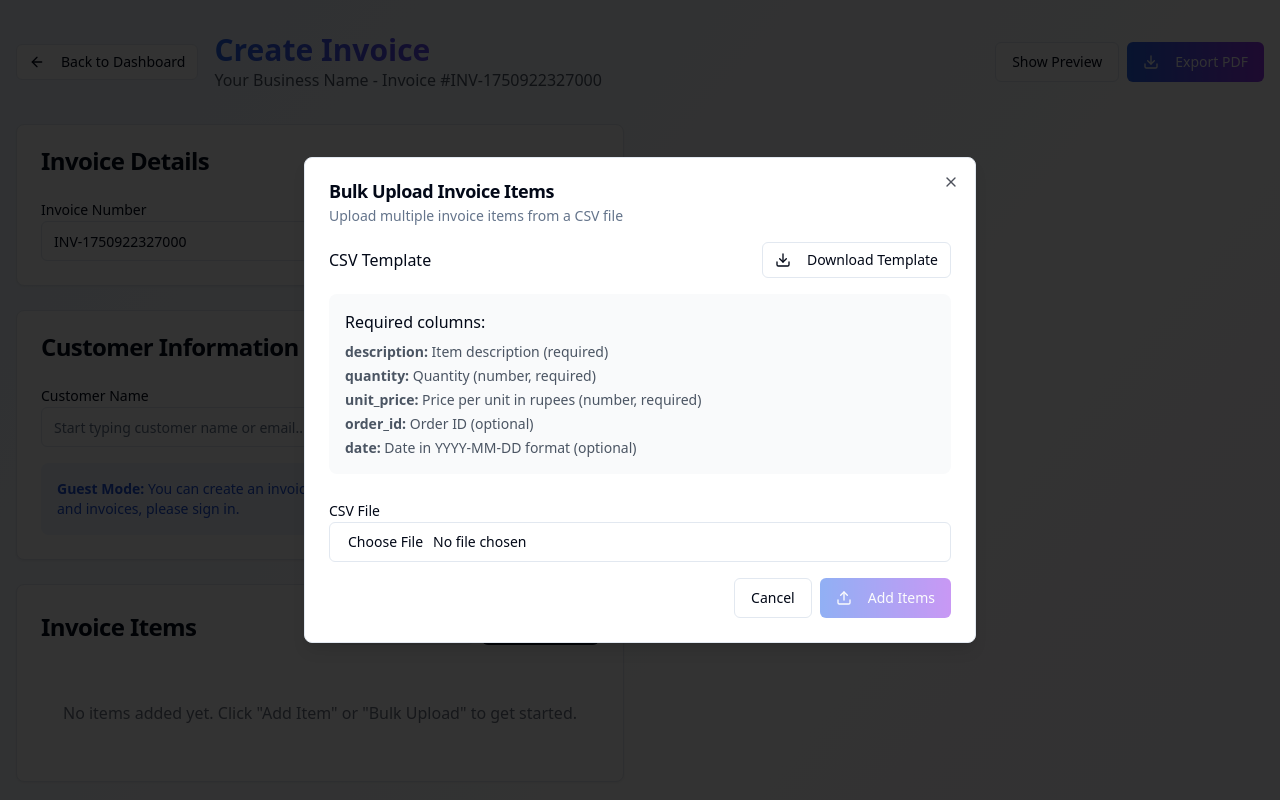
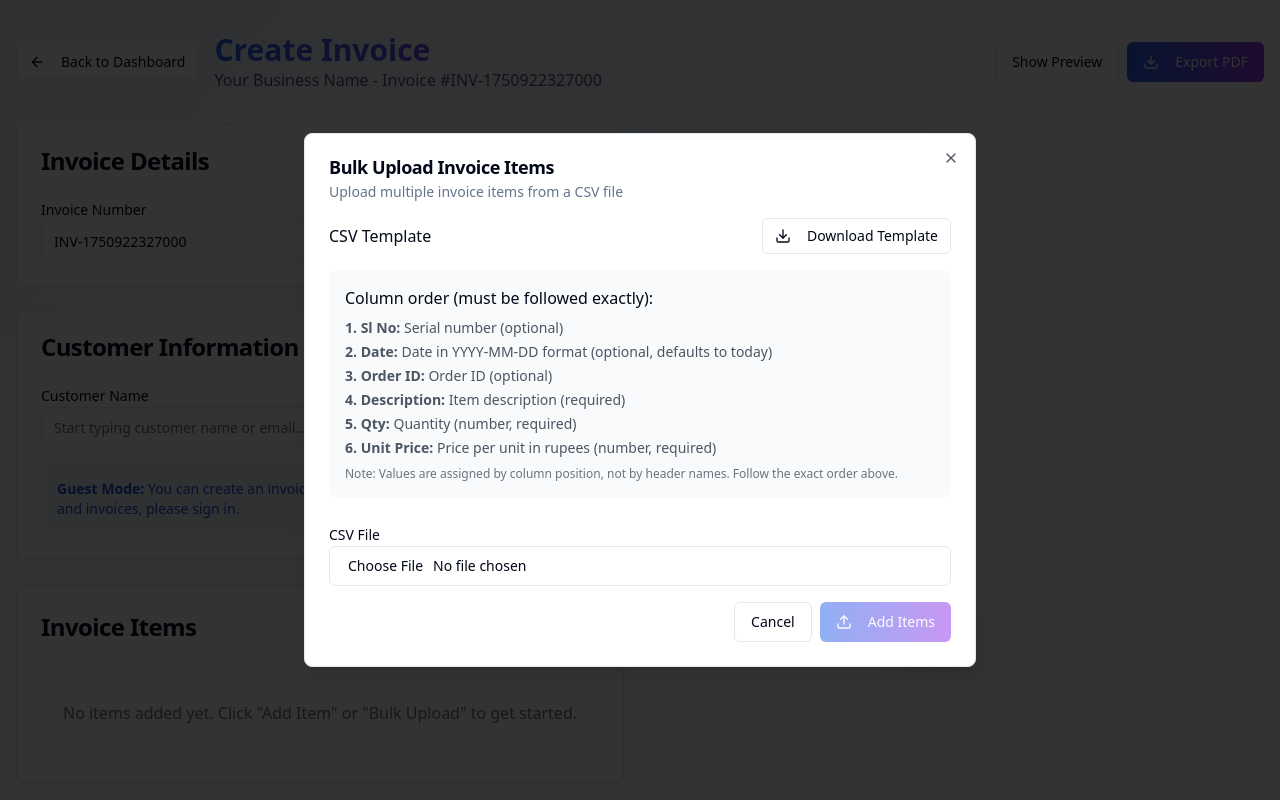
Before and after one commit to bonison01/invoice, a React (Vite) app: page /invoices in a window 1280 px wide. Both pictures are taken after a click on the button "Bulk Upload". Shown: the top 800 px of the page. Built offline with nearby package versions, Linux system fonts and the light colour scheme.

Commit message:
Fix: Update bulk upload template
Updated the bulk upload template in BulkUploadDialog.tsx to include the following columns in order: Sl No, Date, Order ID, Description, Qty, Unit Price.

```diff
--- a/src/components/BulkUploadDialog.tsx
+++ b/src/components/BulkUploadDialog.tsx
@@ -35,14 +35,10 @@ const BulkUploadDialog = ({ open, onOpenChange, onItemsAdd }: BulkUploadDialogPr
 
   const parseCSV = (csvText: string): InvoiceItem[] => {
     const lines = csvText.split('\n');
-    const headers = lines[0].split(',').map(h => h.trim());
+    const headers = lines[0].split(',').map(h => h.trim().toLowerCase());
 
-    const requiredHeaders = ['description', 'quantity', 'unit_price'];
-    const missingHeaders = requiredHeaders.filter(h => !headers.includes(h));
-
-    if (missingHeaders.length > 0) {
-      throw new Error(`Missing required columns: ${missingHeaders.join(', ')}`);
-    }
+    // Expected column order: sl_no, date, order_id, description, quantity, unit_price
+    const expectedHeaders = ['sl_no', 'date', 'order_id', 'description', 'quantity', 'unit_price'];
 
     const items: InvoiceItem[] = [];
     for (let i = 1; i < lines.length; i++) {
@@ -50,25 +46,25 @@ const BulkUploadDialog = ({ open, onOpenChange, onItemsAdd }: BulkUploadDialogPr
       if (!line) continue;
 
       const values = line.split(',').map(v => v.trim());
-      const item: any = {};
 
-      headers.forEach((header, index) => {
-        item[header] = values[index] || '';
-      });
+      // Map values by position, not by header names
+      const slNo = values[0] || '';
+      const date = values[1] || new Date().toISOString().split('T')[0];
+      const orderId = values[2] || '';
+      const description = values[3] || '';
+      const quantity = parseInt(values[4]) || 1;
+      const unitPrice = parseFloat(values[5]) || 0;
 
-      // Validate and convert data types
-      if (!item.description) {
+      // Validate required fields
+      if (!description) {
         throw new Error(`Row ${i + 1}: Description is required`);
       }
 
-      const quantity = parseInt(item.quantity) || 1;
-      const unitPrice = parseFloat(item.unit_price) || 0;
-
       items.push({
         id: `bulk-${Date.now()}-${i}`,
-        date: item.date || new Date().toISOString().split('T')[0],
-        orderId: item.order_id || '',
-        description: item.description,
+        date,
+        orderId,
+        description,
         quantity,
         unitPrice,
         amount: quantity * unitPrice,
@@ -105,10 +101,10 @@ const BulkUploadDialog = ({ open, onOpenChange, onItemsAdd }: BulkUploadDialogPr
   };
 
   const downloadTemplate = () => {
-    const template = `description,quantity,unit_price,order_id,date
-Website Development,1,75000.00,ORD-001,2024-01-01
-Logo Design,2,12500.00,ORD-002,2024-01-02
-Consulting Services,4,7500.00,ORD-003,2024-01-03`;
+    const template = `Sl No,Date,Order ID,Description,Qty,Unit Price
+1,2024-01-01,ORD-001,Website Development,1,75000
+2,2024-01-02,ORD-002,Logo Design,2,12500
+3,2024-01-03,ORD-003,Consulting Services,4,7500`;
 
     const blob = new Blob([template], { type: 'text/csv' });
     const url = URL.createObjectURL(blob);
@@ -140,14 +136,18 @@ Consulting Services,4,7500.00,ORD-003,2024-01-03`;
               </Button>
             </div>
             <div className="p-4 bg-gray-50 rounded-lg">
-              <h5 className="font-medium mb-2">Required columns:</h5>
+              <h5 className="font-medium mb-2">Column order (must be followed exactly):</h5>
               <ul className="text-sm text-gray-600 space-y-1">
-                <li><strong>description:</strong> Item description (required)</li>
-                <li><strong>quantity:</strong> Quantity (number, required)</li>
-                <li><strong>unit_price:</strong> Price per unit in rupees (number, required)</li>
-                <li><strong>order_id:</strong> Order ID (optional)</li>
-                <li><strong>date:</strong> Date in YYYY-MM-DD format (optional)</li>
+                <li><strong>1. Sl No:</strong> Serial number (optional)</li>
+                <li><strong>2. Date:</strong> Date in YYYY-MM-DD format (optional, defaults to today)</li>
+                <li><strong>3. Order ID:</strong> Order ID (optional)</li>
+                <li><strong>4. Description:</strong> Item description (required)</li>
+                <li><strong>5. Qty:</strong> Quantity (number, required)</li>
+                <li><strong>6. Unit Price:</strong> Price per unit in rupees (number, required)</li>
               </ul>
+              <p className="text-xs text-gray-500 mt-2">
+                Note: Values are assigned by column position, not by header names. Follow the exact order above.
+              </p>
             </div>
           </div>
 
```
